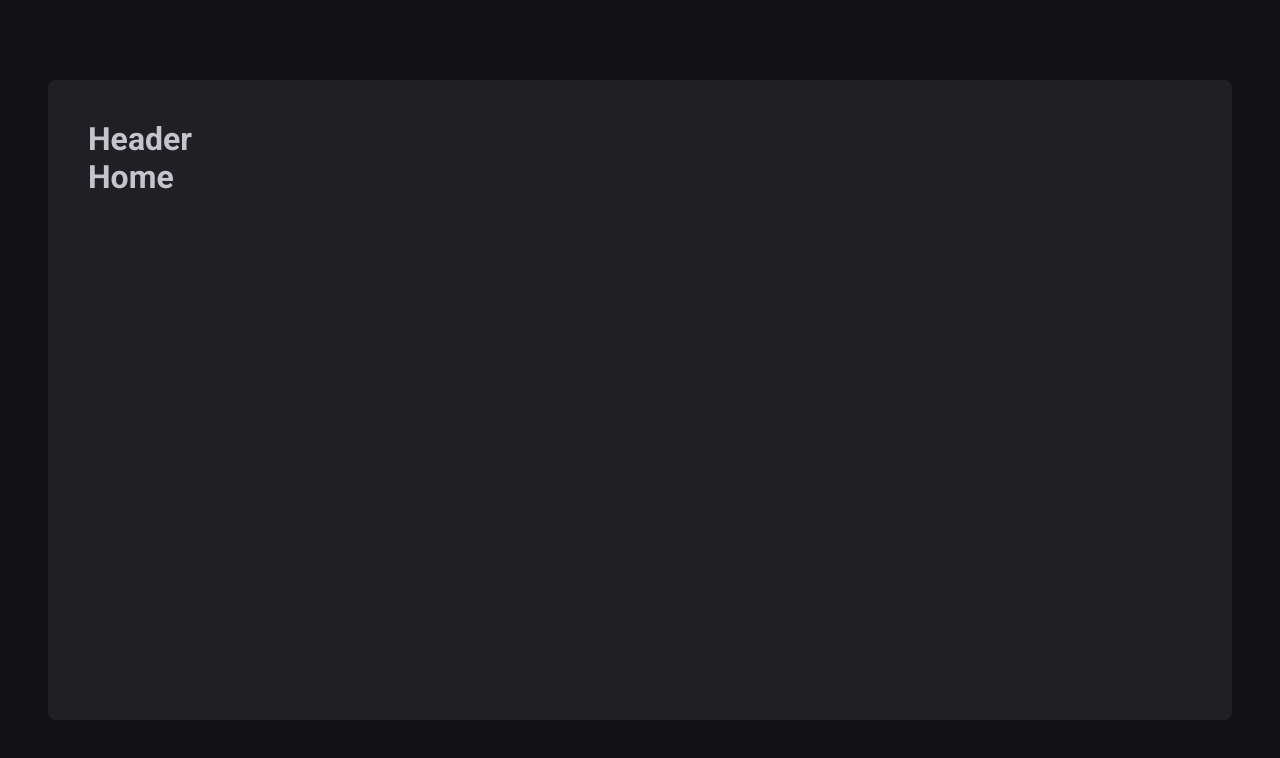
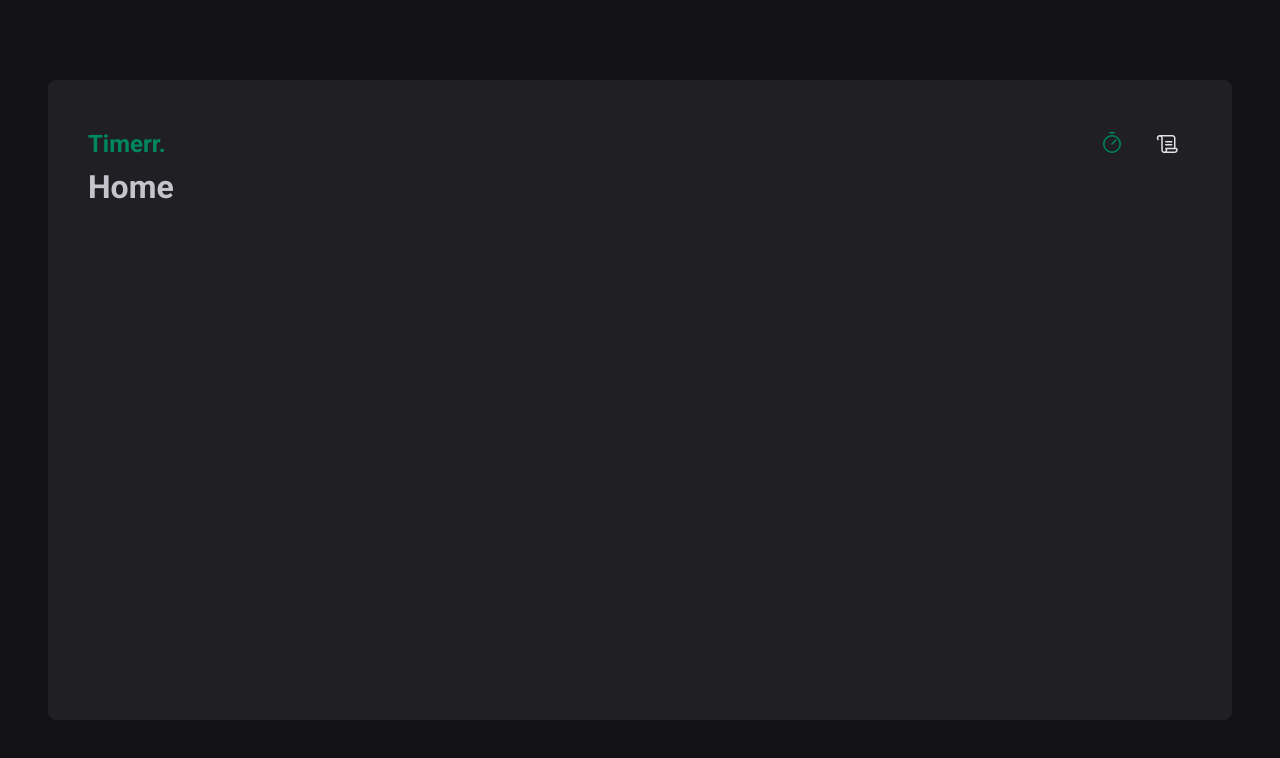
Before and after one commit to ap0l1js/timerr, a React (Vite) app: page / in a window 1280 px wide. Shown: the top 758 px of the page. Built offline with nearby package versions, Linux system fonts and the light colour scheme.

Commit message:
improvements: add styles to header and layout

```diff
--- a/package.json
+++ b/package.json
@@ -14,6 +14,7 @@
     "prepare": "husky install"
   },
   "dependencies": {
+    "phosphor-react": "^1.4.1",
     "react": "^18.2.0",
     "react-dom": "^18.2.0",
     "react-router-dom": "^6.11.1",
--- a/src/@types/styled.d.ts
+++ b/src/@types/styled.d.ts
@@ -5,6 +5,6 @@ type ThemeType = typeof defaultTheme;
 
 declare module 'styled-components' {
   export interface DefaultTheme extends ThemeType {
-    white: '#FFF';
+    white: string;
   }
 }
--- a/src/components/header/index.tsx
+++ b/src/components/header/index.tsx
@@ -1,3 +1,25 @@
+import { Scroll, Timer } from 'phosphor-react';
+import { NavLink } from 'react-router-dom';
+import { HeaderContainer } from './styles';
+
 export function Header() {
-  return <h1>Header</h1>;
+  return (
+    <HeaderContainer>
+      <span>Timerr.</span>
+      <nav>
+        <NavLink
+          to="/"
+          title="Timer"
+        >
+          <Timer size={24} />
+        </NavLink>
+        <NavLink
+          to="/history"
+          title="Histórico"
+        >
+          <Scroll size={24} />
+        </NavLink>
+      </nav>
+    </HeaderContainer>
+  );
 }
--- /dev/null
+++ b/src/components/header/styles.ts
@@ -0,0 +1,35 @@
+import styled from 'styled-components';
+
+export const HeaderContainer = styled.header`
+  display: flex;
+  align-items: center;
+  justify-content: space-between;
+
+  span {
+    color: ${(props) => props.theme['green-500']};
+    font-size: x-large;
+    font-weight: bold;
+  }
+
+  nav {
+    display: flex;
+    gap: 0.5rem;
+
+    a {
+      width: 3rem;
+      height: 3rem;
+      display: flex;
+      justify-content: center;
+      align-items: center;
+      color: ${(props) => props.theme['gray-100']};
+      border-top: 3px solid transparent;
+      border-bottom: 3px solid transparent;
+      &:hover {
+        border-bottom: 3px solid ${(props) => props.theme['green-500']};
+      }
+      &.active {
+        color: ${(props) => props.theme['green-500']};
+      }
+    }
+  }
+`;
--- a/src/styles/theme/index.ts
+++ b/src/styles/theme/index.ts
@@ -1,4 +1,6 @@
 export const defaultTheme = {
+  white: '#FFF',
+
   'gray-100': '#E1E1E6',
   'gray-300': '#C4C4CC',
   'gray-400': '#8D8D99',
```
Also changed, not shown: 1 other file (tests, documents, lock files or other folders).
